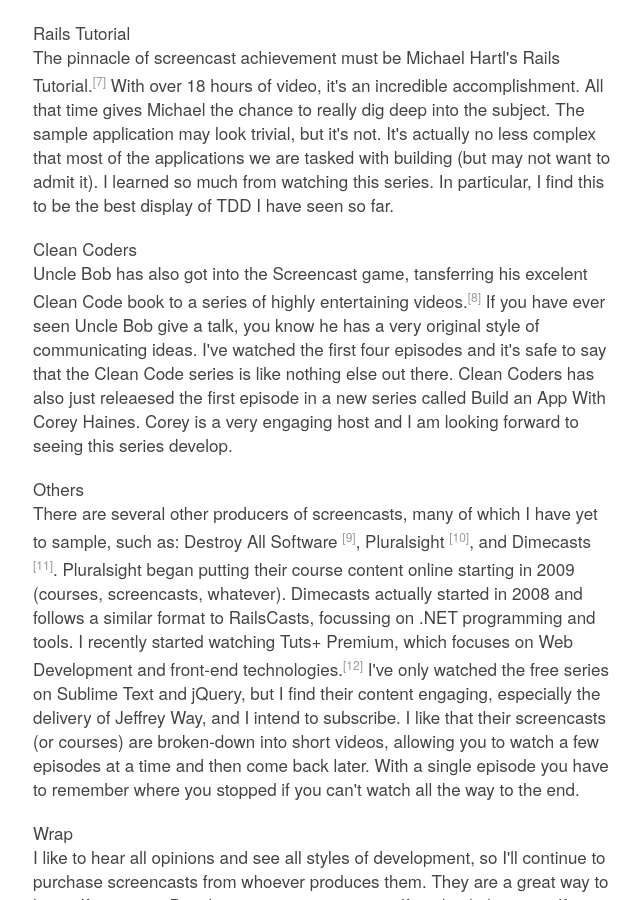
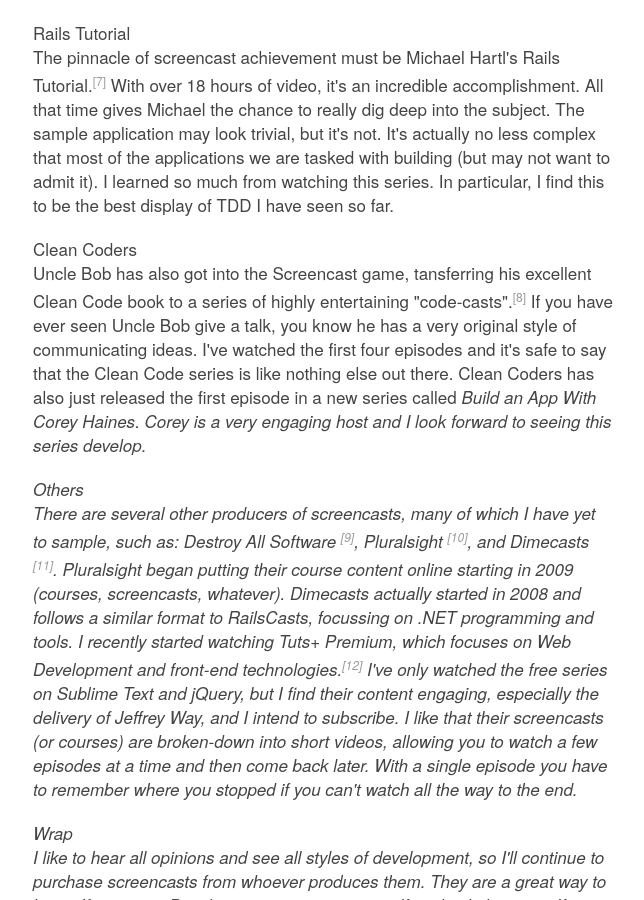
Before and after one commit to niclic/niclic.github.com, a Jekyll site: the page built from _posts/2013-01-31-on-software-screencasts.html, in a window 1280 px wide and 900 px high, scrolled down 1989 px. Shown: the whole window, without its empty margins (497-1141 px from the left). Built offline with Jekyll 4.4.1, drawn with Linux system fonts in a browser that asks for light colours; comment, search, counter and statistics services are not loaded.

Commit message:
Fix typos.

```diff
--- a/_posts/2013-01-31-on-software-screencasts.html
+++ b/_posts/2013-01-31-on-software-screencasts.html
@@ -35,7 +35,7 @@
 <p>The pinnacle of screencast achievement must be Michael Hartl's Rails Tutorial.<a href="#ref-seven"><sup>[7]</sup></a> With over 18 hours of video, it's an incredible accomplishment. All that time gives Michael the chance to really dig deep into the subject. The sample application may look trivial, but it's not. It's actually no less complex that most of the applications we are tasked with building (but may not want to admit it). I learned so much from watching this series. In particular, I find this to be the best display of TDD I have seen so far. </p>
 
 <h5>Clean Coders</h5>
-<p>Uncle Bob has also got into the Screencast game, tansferring his excelent Clean Code book to a series of highly entertaining videos.<a href="#ref-eight"><sup>[8]</sup></a> If you have ever seen Uncle Bob give a talk, you know he has a very original style of communicating ideas. I've watched the first four episodes and it's safe to say that the Clean Code series is like nothing else out there. Clean Coders has also just releaesed the first episode in a new series called Build an App With Corey Haines. Corey is a very engaging host and I am looking forward to seeing this series develop.</p>
+<p>Uncle Bob has also got into the Screencast game, tansferring his excellent Clean Code book to a series of highly entertaining "code-casts".<a href="#ref-eight"><sup>[8]</sup></a> If you have ever seen Uncle Bob give a talk, you know he has a very original style of communicating ideas. I've watched the first four episodes and it's safe to say that the Clean Code series is like nothing else out there. Clean Coders has also just released the first episode in a new series called <em>Build an App With Corey Haines<em>. Corey is a very engaging host and I look forward to seeing this series develop.</p>
 
 <h5>Others</h5>
 <p>There are several other producers of screencasts, many of which I have yet to sample, such as: Destroy All Software <a href="#ref-nine"><sup>[9]</sup></a>, Pluralsight <a href="#ref-ten"><sup>[10]</sup></a>, and Dimecasts <a href="#ref-eleven"><sup>[11]</sup></a>. Pluralsight began putting their course content online starting in 2009 (courses, screencasts, whatever). Dimecasts actually started in 2008 and follows a similar format to RailsCasts, focussing on .NET programming and tools.  I recently started watching Tuts+ Premium, which focuses on Web Development and front-end technologies.<a href="#ref-twelve"><sup>[12]</sup></a> I've only watched the free series on Sublime Text and jQuery, but I find their content engaging, especially the delivery of Jeffrey Way, and I intend to subscribe. I like that their screencasts (or courses) are broken-down into short videos, allowing you to watch a few episodes at a time and then come back later. With a single episode you have to remember where you stopped if you can't watch all the way to the end.</p>
```
